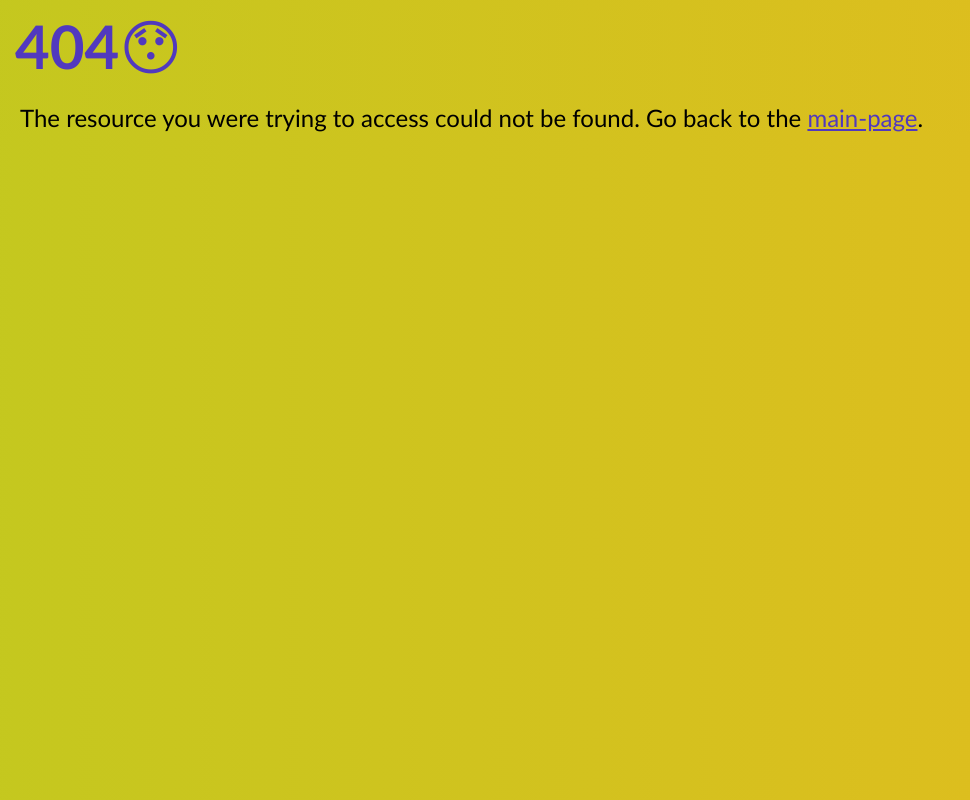
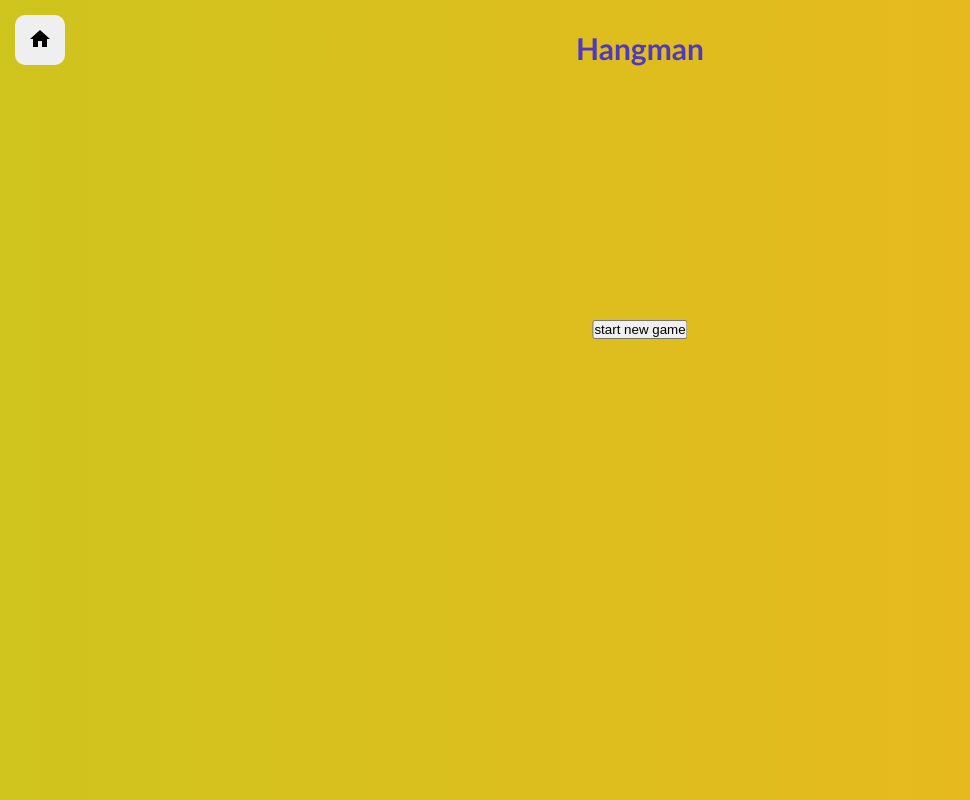
Before and after one commit to stevenstonie/talenting_software_internship_2024, an Angular app in the folder angular/4appApplication/: page /hangman in a window 1280 px wide. Before the commit this address led to /404. Shown: the whole page, without its empty margins (0-970 px from the left). Built offline with nearby package versions, Linux system fonts and the light colour scheme.

Commit message:
(hangman) added a new component

```diff
--- a/angular/4appApplication/src/app/app-routing.module.ts
+++ b/angular/4appApplication/src/app/app-routing.module.ts
@@ -3,12 +3,14 @@ import { RouterModule, Routes } from '@angular/router';
 import { MainPageComponent } from './components/main-page/main-page.component';
 import { NotFoundComponent } from './components/not-found/not-found.component';
 import { RegistrationFormComponent } from './components/registration-form/registration-form.component';
+import { HangmanComponent } from './components/hangman/hangman.component';
 
 const routes: Routes = [
   { path: '', component: MainPageComponent },
   { path: 'main-page', component: MainPageComponent },
   { path: '404', component: NotFoundComponent },
   { path: 'registration-form', component: RegistrationFormComponent },
+  { path: 'hangman', component: HangmanComponent },
   { path: '**', redirectTo: '/404' }
 ];
 
--- a/angular/4appApplication/src/app/app.module.ts
+++ b/angular/4appApplication/src/app/app.module.ts
@@ -11,6 +11,7 @@ import { ReactiveFormsModule } from '@angular/forms';
 import { RegistrationFormComponent } from './components/registration-form/registration-form.component';
 import { HomeButtonComponent } from './components/home-button/home-button.component';
 import { MatIconModule } from '@angular/material/icon';
+import { HangmanComponent } from './components/hangman/hangman.component';
 
 @NgModule({
   declarations: [
@@ -18,7 +19,8 @@ import { MatIconModule } from '@angular/material/icon';
     MainPageComponent,
     NotFoundComponent,
     RegistrationFormComponent,
-    HomeButtonComponent
+    HomeButtonComponent,
+    HangmanComponent
   ],
   imports: [
     BrowserModule,
--- /dev/null
+++ b/angular/4appApplication/src/app/components/hangman/hangman.component.html
@@ -0,0 +1,7 @@
+<app-home-button></app-home-button>
+
+<h2 id="title">Hangman</h2>
+
+<button *ngIf="!gameStarted" id="start-game-button" class="custom-button" (click)="startGame()">start new game</button>
+
+<button *ngIf="gameStarted" (click)="exitGame()">exit game</button>
--- /dev/null
+++ b/angular/4appApplication/src/app/components/hangman/hangman.component.scss
@@ -0,0 +1,6 @@
+#start-game-button {
+	position: absolute;
+	left: 50%;
+	transform: translateX(-50%);
+	top: 40%;
+}
--- /dev/null
+++ b/angular/4appApplication/src/app/components/hangman/hangman.component.ts
@@ -0,0 +1,20 @@
+import { Component } from '@angular/core';
+
+@Component({
+  selector: 'app-hangman',
+  templateUrl: './hangman.component.html',
+  styleUrls: ['./hangman.component.scss']
+})
+export class HangmanComponent {
+  gameStarted: boolean = false;
+
+
+
+  startGame() {
+    this.gameStarted = true;
+  }
+
+  exitGame() {
+    this.gameStarted = false;
+  }
+}
```
Also changed, not shown: 1 other file (tests, documents, lock files or other folders).
